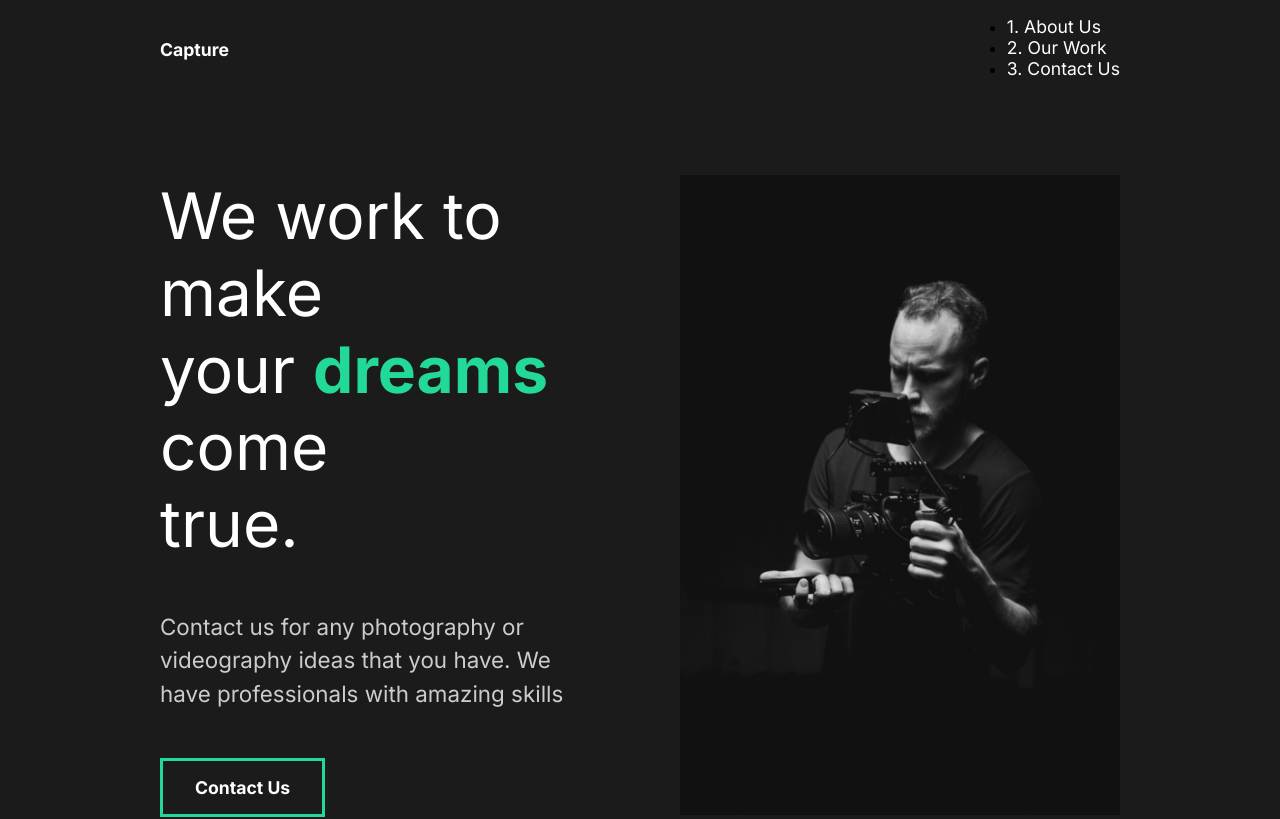
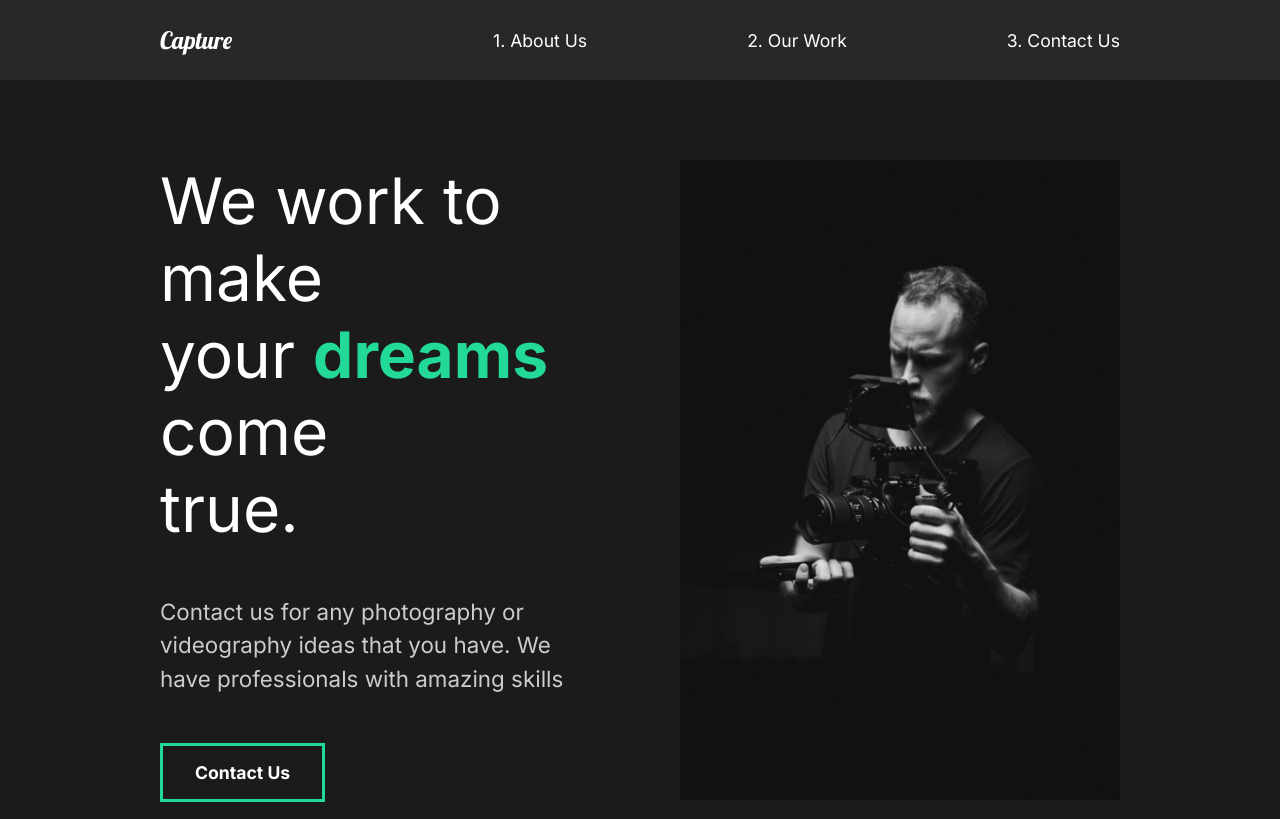
Before and after one commit to LazurenkoNA/react-capture, a React (Create React App) app: page / in a window 1280 px wide. Shown: the top 819 px of the page. Built offline with nearby package versions, Linux system fonts and the light colour scheme.

Commit message:
styling Nav component

```diff
--- a/src/components/Nav.js
+++ b/src/components/Nav.js
@@ -4,16 +4,20 @@ import styled from 'styled-components';
 const Nav = () => (
   <StyledNav>
     <h1>
-      <a href="#">Capture</a>
+      {/* eslint-disable-next-line jsx-a11y/anchor-is-valid */}
+      <a id="logo" href="#">Capture</a>
     </h1>
     <ul>
       <li>
+        {/* eslint-disable-next-line jsx-a11y/anchor-is-valid */}
         <a href="#">1. About Us</a>
       </li>
       <li>
+        {/* eslint-disable-next-line jsx-a11y/anchor-is-valid */}
         <a href="#">2. Our Work</a>
       </li>
       <li>
+        {/* eslint-disable-next-line jsx-a11y/anchor-is-valid */}
         <a href="#">3. Contact Us</a>
       </li>
     </ul>
@@ -27,9 +31,27 @@ const StyledNav = styled.nav`
   justify-content: space-between;
   align-items: center;
   padding: 1rem 10rem;
-  a{
+  background: #282828;
+
+  a {
     color: white;
     text-decoration: none;
+  }
+
+  ul {
+    display: flex;
+    list-style: none;
+  }
+
+  #logo {
+    font-size: 1.5rem;
+    font-family: "Lobster", cursive;
+    font-weight: lighter;
+  }
+
+  li {
+    padding-left: 10rem;
+    position: relative;
   }
 `;
 
```
